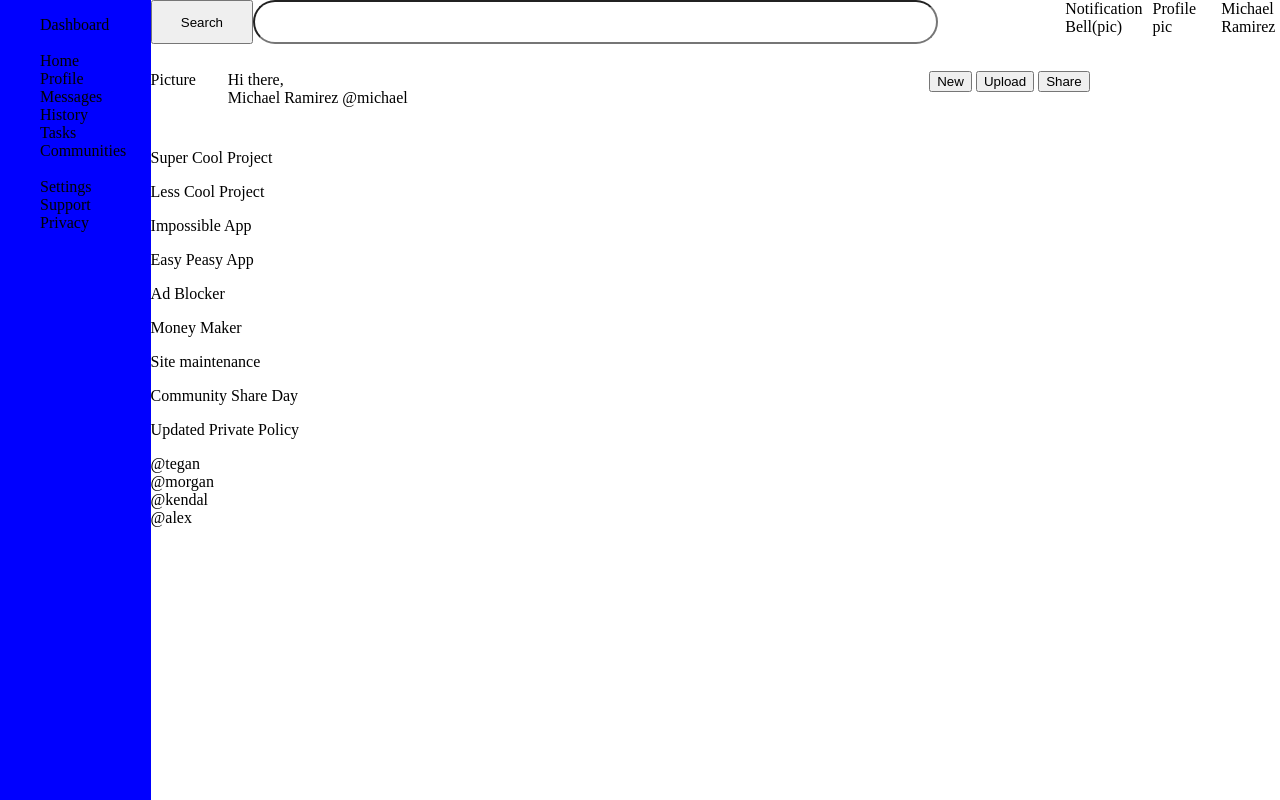
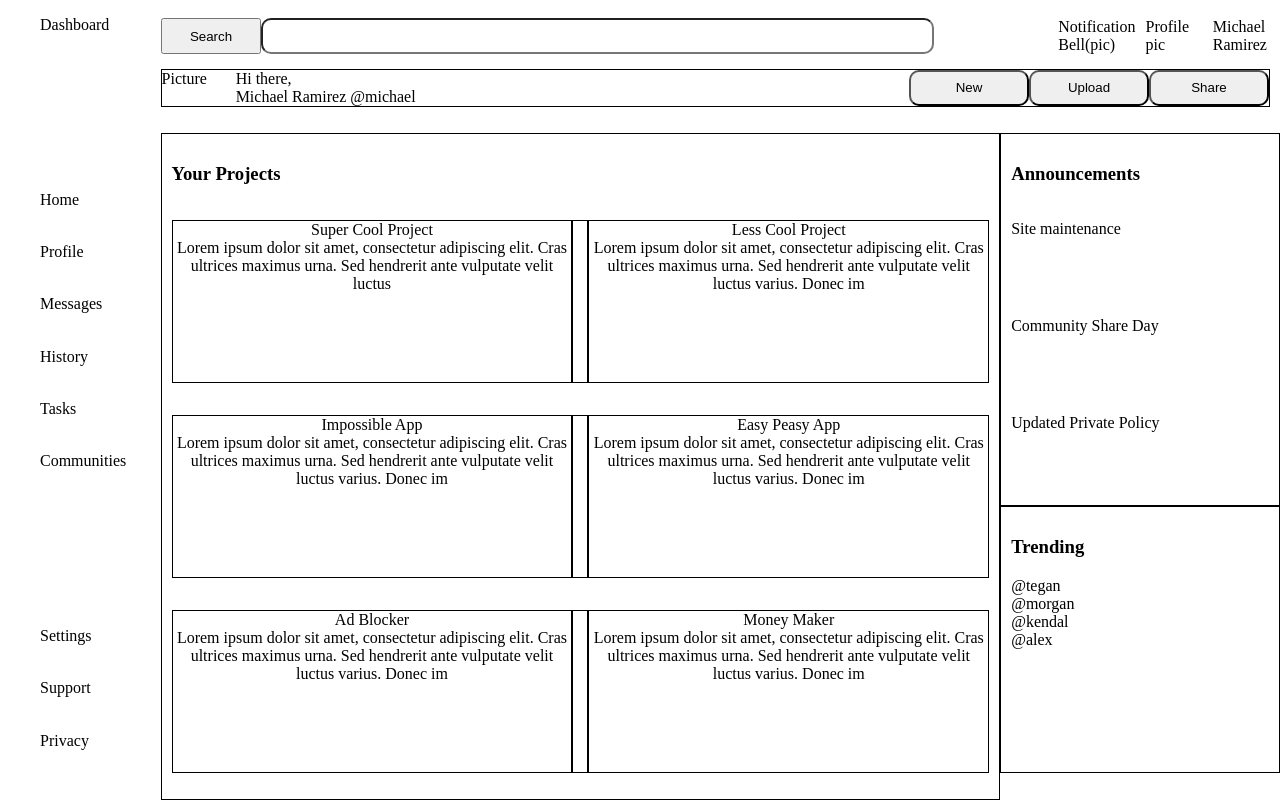
Before and after one commit to michaelramirez808/admin-dashboard-project, a plain HTML site: page index.html in a window 1280 px wide. Drawn offline with Linux system fonts and the light colour scheme.

Commit message:
entire html layout complete

```diff
--- a/index.html
+++ b/index.html
@@ -38,26 +38,34 @@
             <div id="greeting">Hi there, <br>Michael Ramirez @michael</div>
             <div class="header-buttons">
                 <button id="new">New</button>
+                <p></p>
                 <button id="upload">Upload</button>
+                <p></p>
                 <button id="share">Share</button>
             </div>
         </div>
     </div>
-        <div class="maincontent">
-            <div class="Projects">
-                <p>Super Cool Project</p>
-                <p>Less Cool Project</p>
-                <p>Impossible App</p>
-                <p>Easy Peasy App</p>
-                <p>Ad Blocker</p>
-                <p>Money Maker</p>
+        <div class="main-content">
+            <div class="projects">
+                <h3 id="your-projects">Your Projects</h3>
+                <p>Super Cool Project <br>Lorem ipsum dolor sit amet, consectetur adipiscing elit. Cras ultrices maximus urna. Sed hendrerit ante vulputate velit luctus</p>
+                <p></p>
+                <p>Less Cool Project <br>Lorem ipsum dolor sit amet, consectetur adipiscing elit. Cras ultrices maximus urna. Sed hendrerit ante vulputate velit luctus varius. Donec im</p>
+                <p>Impossible App <br>Lorem ipsum dolor sit amet, consectetur adipiscing elit. Cras ultrices maximus urna. Sed hendrerit ante vulputate velit luctus varius. Donec im</p>
+                <p></p>
+                <p>Easy Peasy App <br>Lorem ipsum dolor sit amet, consectetur adipiscing elit. Cras ultrices maximus urna. Sed hendrerit ante vulputate velit luctus varius. Donec im</p>
+                <p>Ad Blocker <br>Lorem ipsum dolor sit amet, consectetur adipiscing elit. Cras ultrices maximus urna. Sed hendrerit ante vulputate velit luctus varius. Donec im</p>
+                <p></p>
+                <p>Money Maker <br>Lorem ipsum dolor sit amet, consectetur adipiscing elit. Cras ultrices maximus urna. Sed hendrerit ante vulputate velit luctus varius. Donec im</p>
             </div>
-        <div class="Announcements">
+        <div class="announcements">
+            <h3 id="your-announcements">Announcements</h3>
             <p>Site maintenance</p>
             <p>Community Share Day</p>
             <p>Updated Private Policy</p>
         </div>
-        <div class="Trending">
+        <div class="trending">
+            <h3>Trending</h3>
             <div id="tegan">@tegan</div>
             <div id="morgan">@morgan</div>
             <div id="kendal">@kendal</div>
--- a/style.css
+++ b/style.css
@@ -9,21 +9,19 @@ body{
     grid-template-rows: .4fr 2fr;
 }
 .sidebar{
-    background-color: blue;
+    display: grid;
     grid-row: 1 / 3;
 }
 ul{
     display: grid;
-    grid-template-rows: 2fr .5fr .5fr .5fr .5fr .5fr 2fr .5fr .5fr .5fr;
+    grid-template-rows: 1fr .3fr .3fr .3fr .3fr .3fr 1fr .3fr .3fr .3fr;
     list-style: none;
-}
-.maincontent{
-    grid-column: -2 / -1;
 }
 .header{
     display: grid;
-    grid-template-rows: .4fr .8fr;
-    height: 100%;
+    padding: 10px;
+    grid-template-rows: .2fr .8fr;
+    height: 90%;
     align-content: center;
 }
 .top-header{
@@ -31,8 +29,8 @@ ul{
     grid-template-columns: .3fr 2fr 1fr;
 }
 .searchbar{
-    border-radius: 30px;
     text-align: center;
+    border-radius: 10px;
 }
 .search{
     cursor: pointer;
@@ -49,6 +47,7 @@ ul{
     align-self: center;
     grid-template-rows: .2fr;
     grid-template-columns: .22fr 2fr 1fr;
+    border: solid black 1px;;
 }
 #greeting{
     grid-column: 2 / 2;
@@ -59,8 +58,48 @@ ul{
     grid-row: 1;
 }
 .header-buttons{
+    display: grid;
+    grid-template-columns: 1fr .2fr 1fr .2fr 1fr;
     grid-column: 3 / 4;
+    justify-content: space-evenly;
 }
 .header-buttons > button{
     cursor: pointer;
+    width: 120px;
+    border-radius: 10px;
 }
+.main-content{
+    display: grid;
+    grid-template-columns: 3fr 1fr;
+    grid-column: -2 / -1;
+    padding-left: 10px;
+}
+.main-content>div{
+    border: solid black 1px;
+    padding: 10px;
+}
+.projects{
+    display: grid;
+    grid-template-columns: 1fr .04fr 1fr;
+    grid-template-rows: .01fr;
+    grid-row: 1 / -3;
+}
+#your-projects{
+    grid-column: 1 / 4;
+}
+.trending{
+    grid-column: -2 / -1;
+    margin-bottom: 27.3px
+}
+.projects>p{
+    border: solid black 1px;
+    text-align: center;
+}
+.announcements{
+    display: grid;
+    grid-template-columns: 1fr;
+    grid-template-rows: .2fr 1fr 1fr 1fr;
+}
+.announcemnts>p{
+    border: solid black 1px;
+}
```
